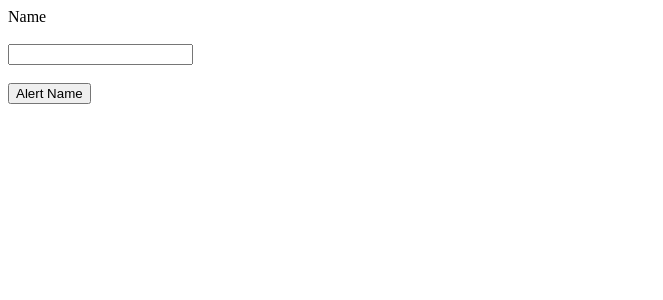
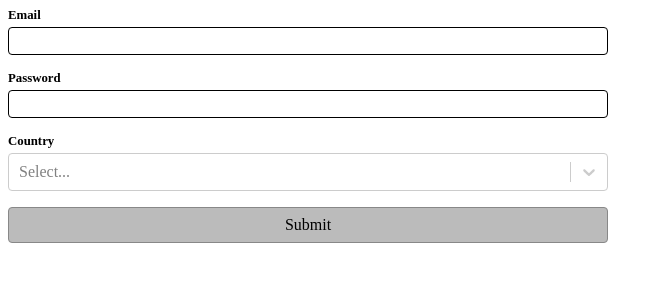
Before and after one commit to Skills-Learnings/React-Basic-and-Intermediate, a React (Vite) app: page / in a window 1280 px wide. Shown: the top 300 px of the page, without its empty margins (0-663 px from the left). Built offline with nearby package versions, Linux system fonts and the light colour scheme.

Commit message:
React Hook Form implementation example

```diff
--- a/package.json
+++ b/package.json
@@ -10,7 +10,9 @@
   },
   "dependencies": {
     "react": "^18.2.0",
-    "react-dom": "^18.2.0"
+    "react-dom": "^18.2.0",
+    "react-hook-form": "^7.43.3",
+    "react-select": "^5.8.0"
   },
   "devDependencies": {
     "@types/react": "^18.2.66",
--- a/src/App.jsx
+++ b/src/App.jsx
@@ -1,6 +1,7 @@
 import { HandlingFormInputUsingRef } from "./HandlingFormInputUsingRef"
 import { HandlingFormInputUsingState } from "./HandlingFormInputUsingState"
 import { TodoForm } from "./TodoForm"
+import { ReactHookFormComponent } from "./react-hook-form-example/ReactHookFormComponent"
 
 function App() {
   // Example of handling form
@@ -10,7 +11,10 @@ function App() {
   /* return <HandlingFormInputUsingState /> */
 
   // Example of handling form input with useRef
-  return <HandlingFormInputUsingRef />
+  /* return <HandlingFormInputUsingRef /> */
+
+  // Example of handling form with react-hook-form
+  return <ReactHookFormComponent />
 }
 
 export default App
--- /dev/null
+++ b/src/react-hook-form-example/FormGroup.jsx
@@ -0,0 +1,8 @@
+export function FormGroup({ errorMessage = "", children }) {
+  return (
+    <div className={`form-group ${errorMessage.length > 0 ? "error" : ""}`}>
+      {children}
+      {errorMessage.length > 0 && <div className="msg">{errorMessage}</div>}
+    </div>
+  )
+}
--- /dev/null
+++ b/src/react-hook-form-example/ReactHookFormComponent.jsx
@@ -0,0 +1,100 @@
+import { FormGroup } from "./FormGroup"
+import ReactSelect from "react-select"
+import "./styles.css"
+import { useController, useForm } from "react-hook-form"
+
+const COUNTRY_OPTIONS = [
+  { label: "United States", value: "US" },
+  { label: "India", value: "IN" },
+  { label: "Mexico", value: "MX" },
+]
+
+export function ReactHookFormComponent() {
+  const {
+    register,
+    handleSubmit,
+    formState: { errors },
+    control,
+  } = useForm()
+
+  const { field: countryField } = useController({
+    name: "country",
+    control,
+    rules: { required: { value: true, message: "Required" } },
+  })
+
+  function onSubmit(data) {
+    console.log(data)
+
+    alert("Success")
+  }
+
+  return (
+    <form onSubmit={handleSubmit(onSubmit)} className="form">
+      <FormGroup errorMessage={errors?.email?.message}>
+        <label className="label" htmlFor="email">
+          Email
+        </label>
+        <input
+          className="input"
+          type="email"
+          id="email"
+          {...register("email", {
+            required: "Required",
+            validate: (value) => {
+              if (!value.endsWith("@webdevsimplified.com")) {
+                return "Must end with @webdevsimplified.com"
+              }
+            },
+          })}
+        />
+      </FormGroup>
+      <FormGroup errorMessage={errors?.password?.message}>
+        <label className="label" htmlFor="password">
+          Password
+        </label>
+        <input
+          className="input"
+          type="password"
+          id="password"
+          {...register("password", {
+            required: { value: true, message: "Required" },
+            minLength: { value: 10, message: "Must be at least 10 characters" },
+            validate: {
+              hasLowerCase: (value) => {
+                if (!value.match(/[a-z]/)) {
+                  return "Must include at least 1 lowercase letter"
+                }
+              },
+              hasUpperCase: (value) => {
+                if (!value.match(/[A-Z]/)) {
+                  return "Must include at least 1 uppercase letter"
+                }
+              },
+              hasNumber: (value) => {
+                if (!value.match(/[0-9]/)) {
+                  return "Must include at least 1 number"
+                }
+              },
+            },
+          })}
+        />
+      </FormGroup>
+      <FormGroup errorMessage={errors?.country?.message}>
+        <label className="label" htmlFor="country">
+          Country
+        </label>
+        <ReactSelect
+          isClearable
+          classNamePrefix="react-select"
+          id="country"
+          options={COUNTRY_OPTIONS}
+          {...countryField}
+        />
+      </FormGroup>
+      <button className="btn" type="submit">
+        Submit
+      </button>
+    </form>
+  )
+}
--- /dev/null
+++ b/src/react-hook-form-example/styles.css
@@ -0,0 +1,63 @@
+.form {
+  display: flex;
+  flex-direction: column;
+  gap: 1rem;
+  max-width: 600px;
+}
+
+.form-group {
+  display: flex;
+  flex-direction: column;
+  gap: 0.25rem;
+}
+
+.label {
+  font-weight: bold;
+  font-size: 0.8em;
+}
+
+.input {
+  all: unset;
+  border: 0.05em solid black;
+  border-radius: 0.25em;
+  padding: 0.25em 0.5em;
+}
+
+.form-group.error .input,
+.form-group.error .react-select__control {
+  border-color: hsl(0, 100%, 70%);
+  color: hsl(0, 100%, 70%);
+  background: hsl(0, 100%, 95%);
+}
+
+.form-group.error .label {
+  color: hsl(0, 100%, 70%);
+}
+
+.input:focus {
+  border-color: hsl(200, 100%, 50%);
+}
+
+.btn {
+  all: unset;
+  border: 0.05em solid #888;
+  background-color: #bbb;
+  border-radius: 0.25em;
+  padding: 0.5em 1em;
+  text-align: center;
+  cursor: pointer;
+}
+
+.btn:hover,
+.btn:focus {
+  background-color: #aaa;
+}
+
+.btn:focus {
+  outline: auto;
+}
+
+.form-group.error .msg {
+  font-size: 0.8em;
+  color: hsl(0, 100%, 70%);
+}
```
Also changed, not shown: 1 other file (tests, documents, lock files or other folders).
